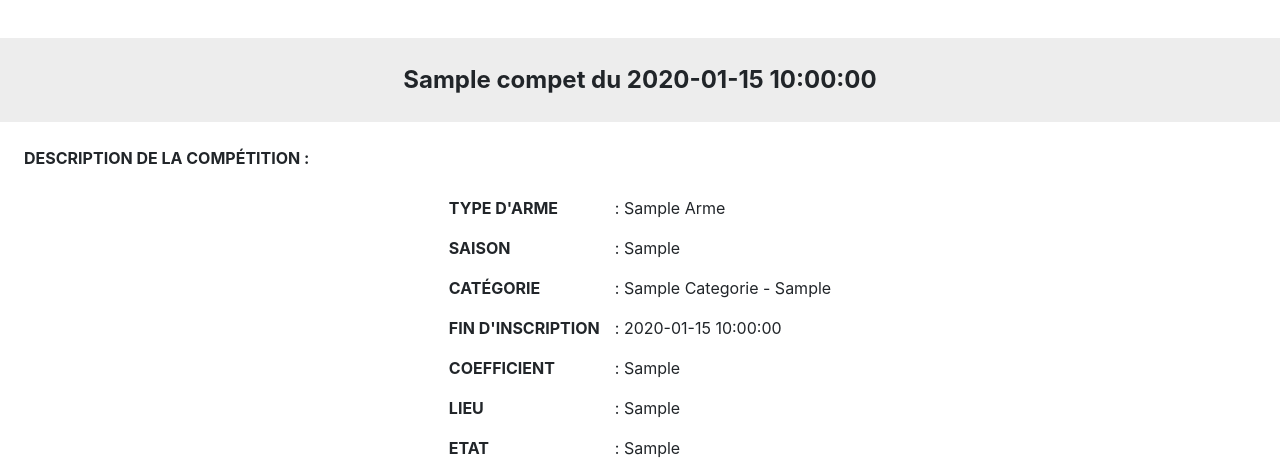
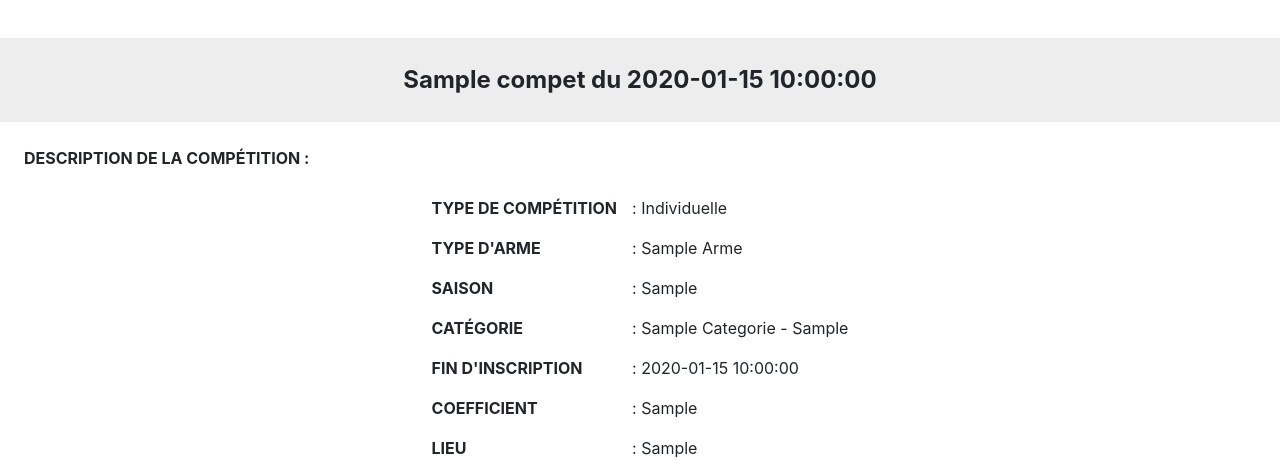
Before and after one commit to Yannis-barache/SAE-3.05, a Flask app: template appli/sae_flask/templates/competition.html in a window 1280 px wide. Shown: the part 246-706 px from the top of the page. Run offline with Flask 3, Linux system fonts and the light colour scheme; the template is opened without the code that fills it: most values are stand-ins (such as "Sample title", 1, 10 or a date in 2020); parts of the project's set-up code (start-up, migrations or seed data) failed here and were passed over; some libraries are stand-ins or nearby versions.

Commit message:
ajout statut d'une compet sur page d'une comp

```diff
--- a/appli/sae_flask/templates/competition.html
+++ b/appli/sae_flask/templates/competition.html
@@ -21,6 +21,7 @@
         <div class="center infos">
             <div class="titre-info">
 
+                <p>TYPE DE COMPÉTITION</p>
                 <p>TYPE D'ARME</p>
                 <p>SAISON</p>
                 <p>CATÉGORIE</p>
@@ -32,6 +33,12 @@
             </div>
 
             <div class="reponse-info">
+
+                {% if compet.get_is_equipe() %}
+                    <p>:    En équipe</p>
+                {% else %}
+                    <p>:    Individuelle</p>
+                {% endif %}
 
                 <p>:    {{ compet.get_arme().get_nom() }}</p>
                 <p>:    {{ compet.get_saison() }}</p>
```
